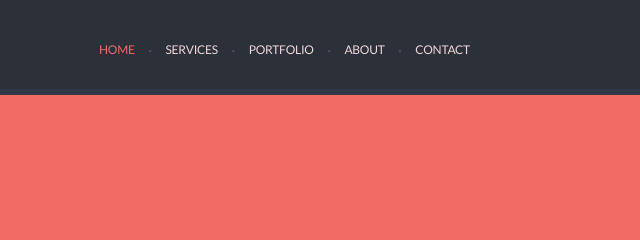
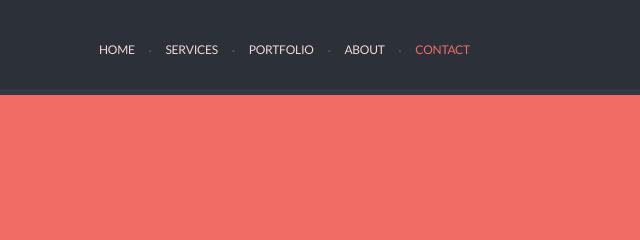
Before and after one commit to NikiVi21/singolo, a plain HTML site: page index.html in a window 1280 px wide. Shown: the top 240 px of the page, 640-1280 px from the left. Drawn offline with Linux system fonts and the light colour scheme; files whose address does not match are found by name.

Commit message:
feat: add header scroll

```diff
--- a/index.html
+++ b/index.html
@@ -15,7 +15,7 @@
                 <h1>SINGOLO<span class="logo-star">*</span></h1>
             </div>
             <div class="singolo-right" id="menu">
-                <a class="active" href="#">HOME</a>
+                <a class="active" href="#home">HOME</a>
                 <span class="dot">·</span>
                 <a href="#services">SERVICES</a>
                 <span class="dot">·</span>
@@ -28,7 +28,7 @@
         </div>
     </header>
     <div class="main-block-one" id="slide-backColor">
-
+        <div id="home" class="scroll"></div>
         <div class="content main-one">
             <img class="arrow left" src="assets/slider/slide-left.svg" alt="arrow-left">
             <div class="slider slider-green active-slider">
--- a/script.js
+++ b/script.js
@@ -1,5 +1,5 @@
 // HEADER
-const MENU = document.getElementById('menu')
+const MENU = document.getElementById('menu');
 
 MENU.addEventListener('click', (event) => {
 	MENU.querySelectorAll('a').forEach(element => element.classList.remove('active'));
@@ -7,27 +7,24 @@ MENU.addEventListener('click', (event) => {
 });
 
 //HEADER SCROLL
-/*
-document.addEventListener('scroll', onScroll);
 
-function onScroll(event) {
+document.addEventListener('scroll', event => {
 	const cursorPos = window.scrollY;
 	const divs = document.querySelectorAll('.scroll');
-	const links = document.querySelectorAll('a');
+	const links = document.querySelectorAll('#menu a');
 
+	divs.forEach(elem => {
+		if (elem.offsetTop <= cursorPos) {
+			links.forEach(a => {
+				a.classList.remove('active');
+				if (elem.getAttribute('id') === a.getAttribute('href').substring(1)) {
+					a.classList.add('active');
+				}
+			});
+		}
+	});
+});
 
-divs.forEach((elem) => {
-	if (elem.offsetTop <= cursorPos && (elem.offsetTop + elem.offsetHeight) > cursorPos) {
-		links.forEach((a) => {
-			a.classList.remove('active');
-			if (elem.getAttribute('id') === a.getAttribute('href').substring(1)) {
-				a.classList.add('active');
-			}
-		})
-	}
-});
-}
-*/
 
 //SCREEN OFF/ON
 const layer_h = document.getElementById('layer-h')
@@ -159,7 +156,7 @@ function nextSlider(n) {
 	showSlider('from-left');
 }
 
-document.querySelector('.arrow.left').addEventListener('click', function() {
+document.querySelector('.arrow.left').addEventListener('click', function () {
 	if (isEnabled) {
 		previousSlider(currentSlider);
 
@@ -174,7 +171,7 @@ document.querySelector('.arrow.left').addEventListener('click', function() {
 	}
 });
 
-document.querySelector('.arrow.right').addEventListener('click', function() {
+document.querySelector('.arrow.right').addEventListener('click', function () {
 	if (isEnabled) {
 		nextSlider(currentSlider);
 		if (slider[currentSlider].classList.contains('slider-blue')) {
--- a/style.css
+++ b/style.css
@@ -12,6 +12,7 @@ body {
     font-family: 'Lato', sans-serif;
     cursor: default;
     background-color: #2d303a;
+    overflow-x: hidden;
 }
 
 p {
@@ -168,7 +169,6 @@ a:not(.active):hover {
         left: 19%;
     }
 }
-
 
 
 
```
